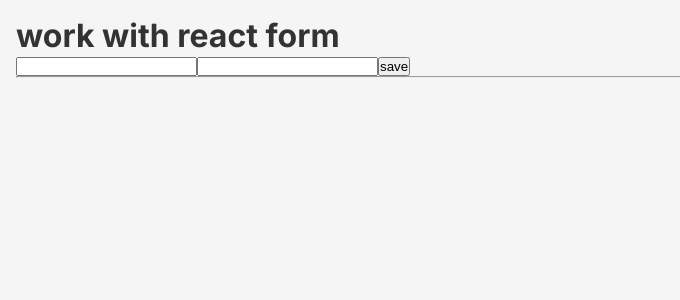
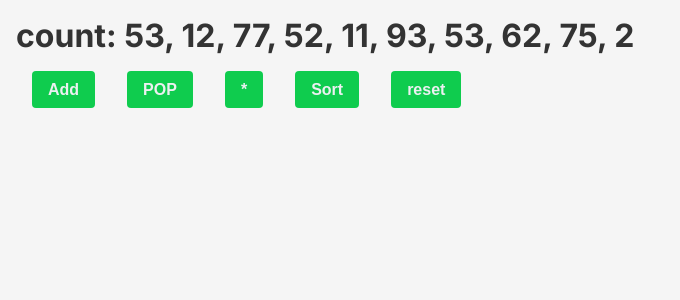
Before and after one commit to BrownEdgar/react_beginner, a React (Vite) app: page / in a window 1280 px wide. Shown: the top 300 px of the page, without its empty margins (0-680 px from the left). Built offline with nearby package versions, Linux system fonts and the light colour scheme.

Commit message:
added useReducer hook example

```diff
--- /dev/null
+++ b/src/example/hooks/useReducer/App.jsx
@@ -0,0 +1,20 @@
+import { useReducer } from "react";
+import reducer, { initialState, initStateFn } from './reducer';
+import { ADD, MULTIPLY, POP, RESET, SORTARRAY } from './actions';
+
+function App() {
+  const [state, dispatch] = useReducer(reducer, initialState, initStateFn);
+
+  const handleClick = () => dispatch({ type: ADD, payload: { item: 3 } })
+
+  return <div>
+    <h1>count: {state.join(", ")}</h1>
+    <button onClick={handleClick}>Add</button>
+    <button onClick={() => dispatch({ type: POP })}>POP</button>
+    <button onClick={() => dispatch({ type: MULTIPLY })}>*</button>
+    <button onClick={() => dispatch({ type: SORTARRAY })}>Sort</button>
+    <button onClick={() => dispatch({ type: RESET })}>reset</button>
+  </div>;
+}
+
+export default App;
--- /dev/null
+++ b/src/example/hooks/useReducer/actions.js
@@ -0,0 +1,5 @@
+export const ADD = "ADD";
+export const POP = "DELETE";
+export const MULTIPLY = "MULTIPLY";
+export const RESET = "RESET";
+export const SORTARRAY = "SORTARRAY";
--- /dev/null
+++ b/src/example/hooks/useReducer/reducer.js
@@ -0,0 +1,28 @@
+import { ADD, POP, MULTIPLY, RESET, SORTARRAY } from './actions';
+
+export const initialState = [];
+
+export const initStateFn = () => {
+  const randomArr = Array.from({ length: 10 }, () => Math.floor(Math.random() * 100));
+  return randomArr;
+}
+
+//action =  { type: "plus"}
+function reducer(state, action) {
+  switch (action.type) {
+    case ADD:
+      return [...state, action.payload.item || 1];
+    case POP:
+      return state.slice(0, -1);
+    case MULTIPLY:
+      return state.map(x => x * 2);
+    case SORTARRAY:
+      return state.toSorted((a, b) => a - b);
+    case RESET:
+      return initStateFn();
+    default:
+      return state;
+  }
+}
+
+export default reducer;
--- a/src/main.jsx
+++ b/src/main.jsx
@@ -1,6 +1,6 @@
 import { createRoot } from 'react-dom/client'
 import './index.css'
-import App from './example/Forms/App.jsx'
+import App from './example/hooks/useReducer/App.jsx'
 
 createRoot(document.getElementById('root')).render(
   <App />
```
